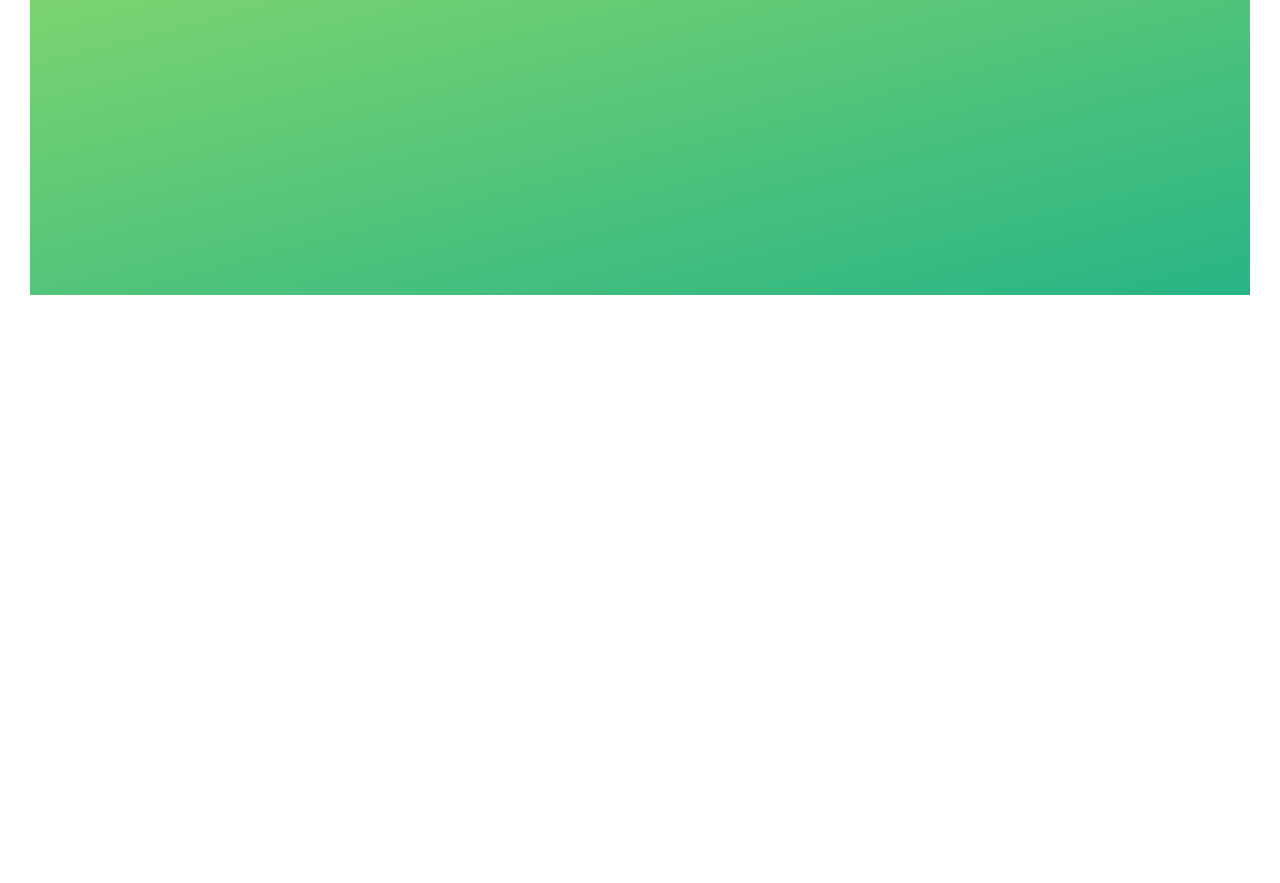
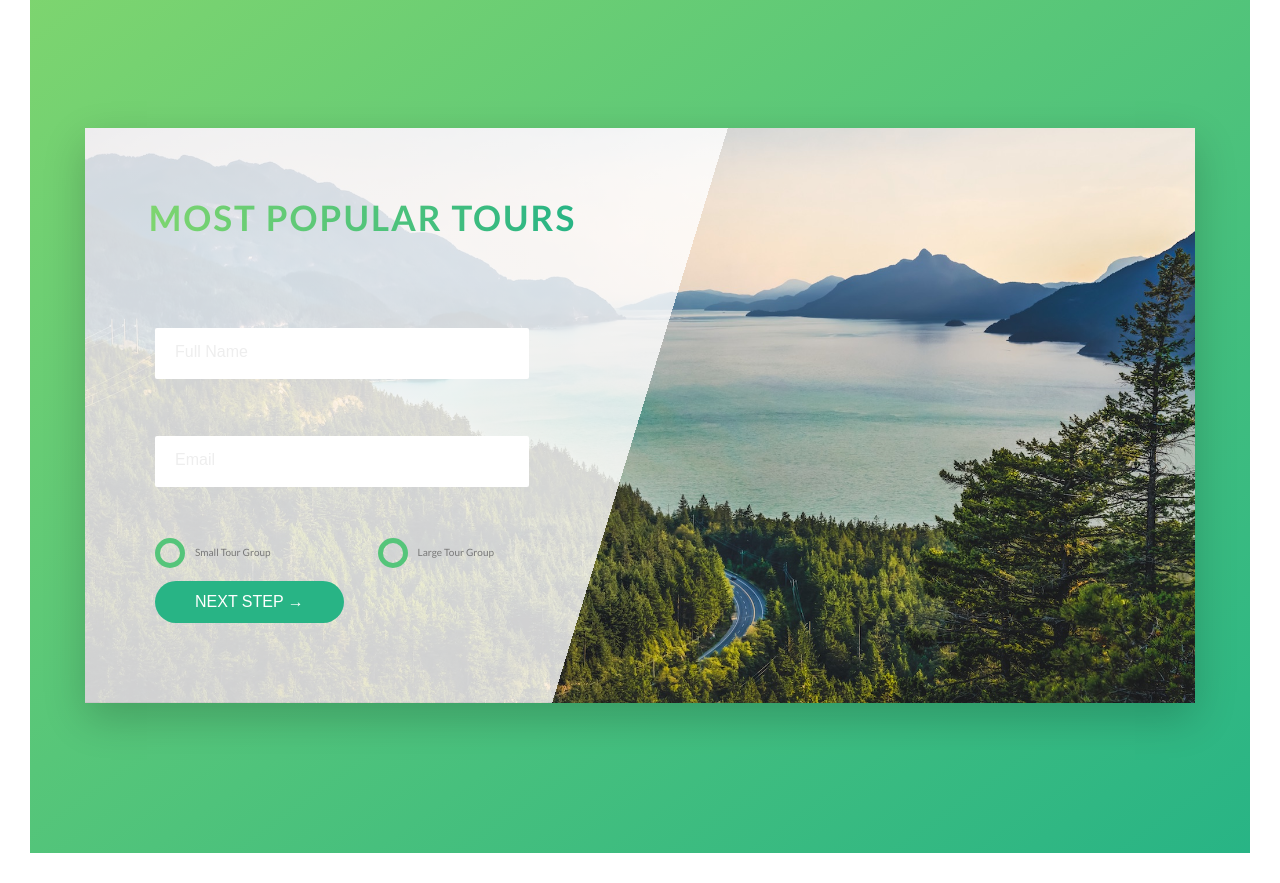
Before and after one commit to harshvaishnav23/Nature, a website: page index.html in a window 1280 px wide. Shown: the part 4560-5443 px from the top of the page. Before the commit the page ends 4885 px from the top, so only its background shows below. Drawn offline with Linux system fonts and the light colour scheme.

Commit message:
work on books ssection

```diff
--- /dev/null
+++ b/assets/sass/components/_bookForm.scss
@@ -0,0 +1,89 @@
+.form{
+    &-group{
+        position: relative;
+    }
+    .row{
+        margin-bottom: 2rem !important;
+    }
+    &-control{
+        display: block;
+        width: 90%;
+        padding: 1.5rem 2rem;
+        border-radius: 2px;
+        color: inherit;
+        font-size: 1.6rem;
+        border: 0px;
+        outline: none;
+        border-bottom: 3px solid transparent;
+
+
+        &:focus{
+            border-bottom: 3px solid $color-primary-dark;
+
+            // + label{
+            //     top: 5rem;
+            //     opacity: 1;
+            // }
+        }
+        &:focus:invalid{
+            border-bottom: 3px solid $color-secondary-dark;
+        }
+        &::placeholder{
+            color: $color-grey-light-2;
+        }
+
+        + label{
+            margin: 10px 0 0 20px;
+            // position: absolute;
+            // top: 9px;
+            font-size: 1.6rem;
+            // left: 21px;
+            opacity: 1;
+            transition: all .4s ease-in-out;
+            display: block;
+        }
+    }
+
+    &-control:placeholder-shown + label {
+        transform: translateY(-53px);
+        opacity: 0;
+    }
+
+    &-radio-control{
+        display: none;
+    }
+
+    &-radio-label{
+        padding-left: 4rem;
+        cursor: pointer;
+    }
+    &-radio-btn{
+        display: inline-block;
+        width: 3rem;
+        height: 3rem;
+        border: 5px solid $color-primary;
+        border-radius: 50%;
+        position: absolute;
+        top: -6px;
+        left: 0;
+
+
+        &::after{
+            content: '';
+            display: inline-block;
+            height: 1.5rem;
+            width: 1.5rem;
+            background-color: $color-primary;
+            position: absolute;
+            top: 50%;
+            left: 50%;
+            transform: translate(-50%, -50%);
+            border-radius: 50%;
+            opacity: 0;
+        }
+    }
+
+    &-radio-control:checked ~ &-radio-label > &-radio-btn::after{
+        opacity: 1;
+    }
+}
--- /dev/null
+++ b/assets/sass/components/_books.scss
@@ -0,0 +1,13 @@
+.book{
+
+    background-image: linear-gradient(107deg, rgba($color-white, .8) 0% , rgba($color-white, .8) 50%, transparent 50%) ,url(../images/nat-10.jpg);
+    background-position: center;
+    background-size: cover;
+    background-repeat: no-repeat;
+    box-shadow: 0 1.5rem 4rem rgba($color-dark, 0.2);
+
+    &-form{
+        padding: 6rem 4rem;
+
+    }
+}
--- a/assets/sass/style.scss
+++ b/assets/sass/style.scss
@@ -18,6 +18,8 @@
 @import "./components/card";
 @import "./components/bg-video";
 @import "./components/story";
+@import "./components/books";
+@import "./components/bookForm";
 
 @import "./pages/about";
 @import "./pages/blogs";
--- a/index.html
+++ b/index.html
@@ -294,7 +294,9 @@
                                 i had the best week ever with my family
                             </h3>
                             <p class="para">
-                                Lorem, ipsum dolor sit amet consectetur adipisicing elit. Magnam aspernatur ut saepe, excepturi ducimus corporis dolorem eos, porro accusantium beatae natus error molestias temporibus fugiat nobis inventore, consectetur aliquid voluptates?
+                                Lorem, ipsum dolor sit amet consectetur adipisicing elit. Magnam aspernatur ut saepe,
+                                excepturi ducimus corporis dolorem eos, porro accusantium beatae natus error molestias
+                                temporibus fugiat nobis inventore, consectetur aliquid voluptates?
                             </p>
                         </div>
                     </div>
@@ -314,7 +316,9 @@
                                 i had the best week ever with my family
                             </h3>
                             <p class="para">
-                                Lorem, ipsum dolor sit amet consectetur adipisicing elit. Magnam aspernatur ut saepe, excepturi ducimus corporis dolorem eos, porro accusantium beatae natus error molestias temporibus fugiat nobis inventore, consectetur aliquid voluptates?
+                                Lorem, ipsum dolor sit amet consectetur adipisicing elit. Magnam aspernatur ut saepe,
+                                excepturi ducimus corporis dolorem eos, porro accusantium beatae natus error molestias
+                                temporibus fugiat nobis inventore, consectetur aliquid voluptates?
                             </p>
                         </div>
                     </div>
@@ -328,11 +332,63 @@
             <div class="row">
                 <div class="col-12">
                     <div class="book">
-                        <div class="col-6">
+                        <div class="row">
+                            <div class="col-6">
+                                <div class="book-form">
+                                    <div class="text-center">
+                                        <h2 class="heading-secondary">most popular tours</h2>
+                                    </div>
+                                    <form class="form">
+                                        <div class="row">
+                                            <div class="col-12">
+                                                <div class="form-group">
+                                                    <input type="text" required class="form-control" id="fullName"
+                                                        placeholder="Full Name">
+                                                    <label class="form-label" for="fullName">Full Name</label>
+                                                </div>
+                                            </div>
+                                        </div>
+                                        <div class="row">
+                                            <div class="col-12">
+                                                <div class="form-group">
+                                                    <input type="email" required class="form-control" id="email"
+                                                        placeholder="Email">
+                                                    <label class="form-label" for="email">Email</label>
+                                                </div>
+                                            </div>
+                                        </div>
+                                        <div class="row">
+                                            <div class="col-6">
+                                                <div class="form-group">
+                                                    <input type="radio" class="form-radio-control" name="groupSize"
+                                                        id="smallGroup">
+                                                    <label for="smallGroup" class="form-radio-label">
+                                                        <span class="form-radio-btn"></span>
+                                                        Small Tour Group</label>
+                                                </div>
+                                            </div>
+                                            <div class="col-6">
+                                                <div class="form-group">
+                                                    <input type="radio" class="form-radio-control" name="groupSize"
+                                                        id="largeGroup">
+                                                    <label for="largeGroup" class="form-radio-label">
+                                                        <span class="form-radio-btn"></span>
+                                                        Large Tour Group</label>
+                                                </div>
 
-                        </div>
-                        <div class="col-6">
-                            &nbsp;
+                                            </div>
+                                        </div>
+                                        <div class="row">
+                                            <div class="col-12">
+                                                <button class="btn btn-green">next step &rarr;</button>
+                                            </div>
+                                        </div>
+                                    </form>
+                                </div>
+                            </div>
+                            <div class="col-6">
+                                &nbsp;
+                            </div>
                         </div>
                     </div>
                 </div>
```
Also changed, not shown: assets/css/style.css.
